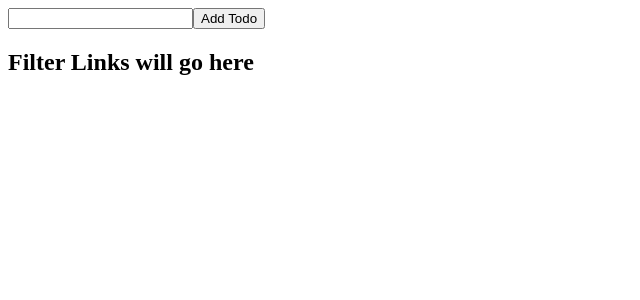
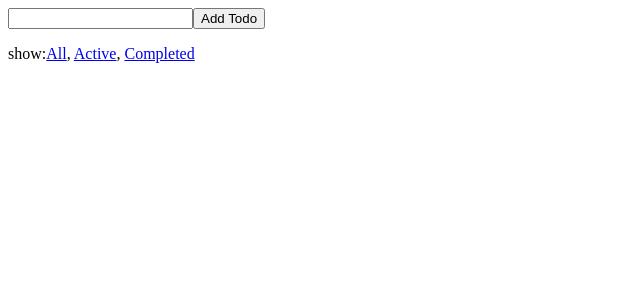
Before and after one commit to matsad3547/Stateless-Functional-Components-in-React-for-Beginners, a React (Create React App) app: page / in a window 1280 px wide. Shown: the top 300 px of the page, without its empty margins (0-640 px from the left). Built offline with nearby package versions, Linux system fonts and the light colour scheme.

Commit message:
feat(core) Complete todo app with stateful components

```diff
--- a/src/App.js
+++ b/src/App.js
@@ -15,10 +15,11 @@
     super()
     this.addTodo = this.addTodo.bind(this);
     this.toggleTodo = this.toggleTodo.bind(this);
+    this.setVisibilityFilter = this.setVisibilityFilter.bind(this);
   }
   state = {
     todos: [],
-    visiblityFilter: "SHOW_ALL",
+    visibilityFilter: "SHOW_ALL",
   }
 
   addTodo(input) {
@@ -52,9 +53,10 @@
     })
   }
 
+  //if you forget to bind, your function won't work!
   setVisibilityFilter(filter) {
     this.setState({
-      visiblityFilter: filter,
+      visibilityFilter: filter,
     })
   }
 
@@ -66,9 +68,11 @@
           />
         <VisibleTodoList
           todos={this.state.todos}
+          visibilityFilter={this.state.visibilityFilter}
           toggleTodo={this.toggleTodo}
           />
-        <Footer />
+        <Footer
+          setVisibilityFilter={this.setVisibilityFilter}/>
       </div>
     );
   }
@@ -100,9 +104,25 @@
 //   </div>
 // )
 
+const getVisibleTodos = (todos, filter) => {
+  switch (filter) {
+    case 'SHOW_ALL':
+    return todos
+    case 'SHOW_ACTIVE':
+    return todos.filter( t => !t.completed )
+    case 'SHOW_COMPLETED':
+    return todos.filter( t => t.completed )
+    default:
+    throw new Error('Unknown filter:', filter)
+  }
+}
+
 class VisibleTodoList extends Component {
+
   render () {
-    const todos = this.props.todos
+
+    const filter = this.props.visibilityFilter
+    const todos = getVisibleTodos(this.props.todos, filter)
     const toggleTodo = this.props.toggleTodo
 
     return (
@@ -121,10 +141,14 @@
 }
 
 class Todo extends Component {
+
   render () {
+
     const text = this.props.text
     const completed = this.props.completed
     const onClick = this.props.onClick
+
+    // const { text, completed, onClick } = this.props
 
     return (
       <li
@@ -136,6 +160,8 @@
   }
 }
 
+
+
 // const VisibleTodoList = () => (
 //   <div>
 //     <ul>
@@ -144,8 +170,44 @@
 //   </div>
 // )
 
-const Footer = () => (
-  <div>
-    <h2>Filter Links will go here</h2>
-  </div>
-)
+// const Footer = () => (
+//   <div>
+//     <h2>Filter Links will go here</h2>
+//   </div>
+// )
+
+class Footer extends Component {
+  render() {
+    const setVisibilityFilter = this.props.setVisibilityFilter
+    return (
+      <p>
+        show:
+        <FilterLink filter="SHOW_ALL" onClick={setVisibilityFilter} >
+          All
+        </FilterLink>
+        {', '}
+        <FilterLink filter="SHOW_ACTIVE" onClick={setVisibilityFilter} >
+          Active
+        </FilterLink>
+        {', '}
+        <FilterLink filter="SHOW_COMPLETED" onClick={setVisibilityFilter} >
+          Completed
+        </FilterLink>
+      </p>
+    )
+  }
+}
+
+const FilterLink = ({ onClick, filter, children }) => {
+
+  return (
+
+    <a href="#"
+      onClick={ e => {
+        e.preventDefault()
+        onClick(filter)
+      }}>
+      {children}
+    </a>
+  )
+}
```
Also changed, not shown: 1 other file (tests, documents, lock files or other folders).
